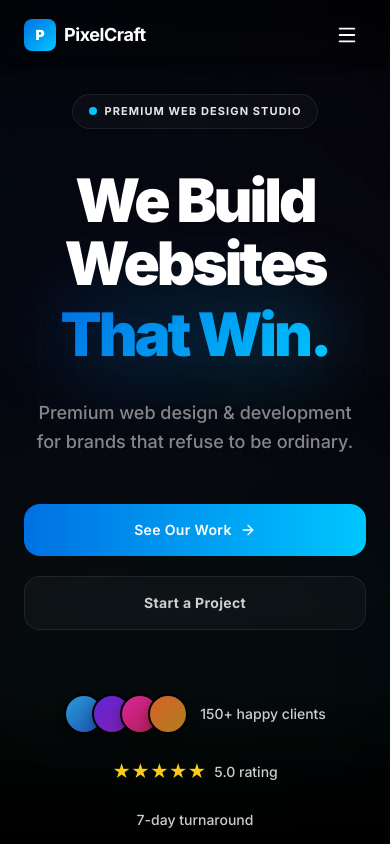
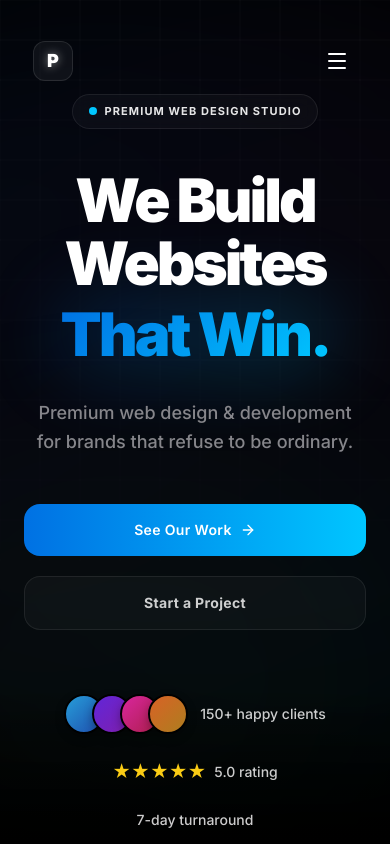
Before and after one commit to visucs/PixelCraft-Studio, a React (Vite) app: page / in a window 390 px wide. Shown: the top 844 px of the page. Built offline with nearby package versions, Linux system fonts and the light colour scheme.

Commit message:
Complete 21st.dev premium UI redesign for Navbar section

```diff
--- a/src/components/Navbar.jsx
+++ b/src/components/Navbar.jsx
@@ -1,12 +1,13 @@
 import { useState, useEffect } from 'react';
 import { motion, AnimatePresence } from 'framer-motion';
-import { Menu, X, ArrowRight } from 'lucide-react';
+import { Menu, X, ArrowRight, Sparkles } from 'lucide-react';
 
 const links = ['Work', 'Services', 'Process', 'Pricing', 'Contact'];
 
 export default function Navbar({ onStartProject, onContact }) {
   const [scrolled, setScrolled] = useState(false);
   const [mobileOpen, setMobileOpen] = useState(false);
+  const [hoveredLink, setHoveredLink] = useState(null);
 
   useEffect(() => {
     const handleScroll = () => setScrolled(window.scrollY > 20);
@@ -24,30 +25,60 @@ export default function Navbar({ onStartProject, onContact }) {
   return (
     <>
       <nav
-        className={`fixed top-0 left-0 right-0 z-50 transition-all duration-500 ${
-          scrolled
-            ? 'bg-black/80 backdrop-blur-2xl border-b border-white/[0.06] shadow-2xl'
-            : 'bg-black/20 backdrop-blur-md'
+        className={`fixed top-0 left-0 right-0 z-50 transition-all duration-500 flex justify-center ${
+          scrolled ? 'pt-4' : 'pt-6'
         }`}
       >
-        <div className="max-w-7xl mx-auto px-6 py-4 flex items-center justify-between">
+        <div
+          className={`w-full max-w-7xl mx-4 transition-all duration-500 rounded-full border ${
+            scrolled
+              ? 'bg-white/[0.02] backdrop-blur-2xl border-white/[0.08] shadow-[0_20px_40px_rgba(0,0,0,0.5)] px-6 py-3'
+              : 'bg-transparent border-transparent px-4 py-4'
+          }`}
+          style={{
+            boxShadow: scrolled ? '0 10px 30px rgba(0,0,0,0.5), inset 0 1px 0 rgba(255,255,255,0.1)' : 'none',
+          }}
+        >
+          <div className="flex items-center justify-between">
             {/* Logo */}
-          <div className="flex items-center gap-2 cursor-pointer" onClick={() => window.scrollTo({ top: 0, behavior: 'smooth' })}>
-            <div className="w-8 h-8 rounded-lg bg-gradient-to-br from-[#0071E3] to-[#00C6FF] flex items-center justify-center">
-              <span className="text-white font-black text-sm">P</span>
+            <div
+              className="flex items-center gap-3 cursor-pointer group"
+              onClick={() => window.scrollTo({ top: 0, behavior: 'smooth' })}
+            >
+              <div className="relative flex items-center justify-center w-10 h-10 rounded-xl bg-white/[0.05] border border-white/10 group-hover:border-white/20 transition-all duration-300 overflow-hidden">
+                <div className="absolute inset-0 bg-gradient-to-br from-[#00C6FF]/20 to-[#9B5DE5]/20 opacity-0 group-hover:opacity-100 transition-opacity duration-500" />
+                <span className="text-white font-black text-lg relative z-10" style={{ textShadow: '0 0 10px rgba(255,255,255,0.5)' }}>P</span>
               </div>
-            <span className="text-white font-bold text-lg tracking-tight">PixelCraft</span>
+              <span className="text-white font-bold text-xl tracking-tight hidden sm:block group-hover:text-transparent group-hover:bg-clip-text group-hover:bg-gradient-to-r from-white to-white/60 transition-all duration-300">
+                PixelCraft
+              </span>
             </div>
 
             {/* Desktop Links */}
-          <div className="hidden md:flex items-center gap-8">
+            <div className="hidden md:flex items-center gap-1 relative">
               {links.map((link) => (
                 <button
                   key={link}
                   onClick={() => handleLink(link)}
-                className="text-[#86868B] hover:text-white text-sm font-medium transition-colors duration-200 tracking-tight"
+                  onMouseEnter={() => setHoveredLink(link)}
+                  onMouseLeave={() => setHoveredLink(null)}
+                  className="relative px-5 py-2 text-sm font-medium tracking-wide transition-colors duration-300 z-10"
                 >
+                  <span className={`relative z-10 transition-colors duration-300 ${hoveredLink === link ? 'text-white' : 'text-[#86868B]'}`}>
                     {link}
+                  </span>
+
+                  {/* Hover Pill Background */}
+                  {hoveredLink === link && (
+                    <motion.div
+                      layoutId="navbar-hover-pill"
+                      className="absolute inset-0 bg-white/[0.06] rounded-full border border-white/[0.05]"
+                      initial={{ opacity: 0 }}
+                      animate={{ opacity: 1 }}
+                      exit={{ opacity: 0 }}
+                      transition={{ type: "spring", bounce: 0.2, duration: 0.6 }}
+                    />
+                  )}
                 </button>
               ))}
             </div>
@@ -56,20 +87,39 @@ export default function Navbar({ onStartProject, onContact }) {
             <div className="hidden md:flex items-center gap-4">
               <button
                 onClick={onStartProject}
-              className="btn-blue text-sm px-5 py-2.5"
+                className="group relative px-6 py-2.5 rounded-full font-bold text-sm overflow-hidden transition-all duration-500 text-white"
+                style={{
+                  background: 'rgba(255,255,255,0.05)',
+                  border: '1px solid rgba(255,255,255,0.1)',
+                  boxShadow: '0 0 20px rgba(0,198,255,0)',
+                }}
+                onMouseEnter={(e) => {
+                  e.currentTarget.style.boxShadow = '0 0 30px rgba(0,198,255,0.3)';
+                  e.currentTarget.style.borderColor = 'rgba(255,255,255,0.2)';
+                }}
+                onMouseLeave={(e) => {
+                  e.currentTarget.style.boxShadow = '0 0 20px rgba(0,198,255,0)';
+                  e.currentTarget.style.borderColor = 'rgba(255,255,255,0.1)';
+                }}
               >
-              Start a Project <ArrowRight size={14} />
+                {/* Internal hover gradient */}
+                <div className="absolute inset-0 bg-gradient-to-r from-[#00C6FF]/80 to-[#9B5DE5]/80 opacity-0 group-hover:opacity-100 transition-opacity duration-500 -z-10" />
+
+                <span className="flex items-center gap-2">
+                  Start Project <ArrowRight size={14} className="group-hover:translate-x-1 transition-transform" />
+                </span>
               </button>
             </div>
 
             {/* Mobile Menu Toggle */}
             <button
-            className="md:hidden text-white p-2"
+              className="md:hidden text-white p-2 rounded-full hover:bg-white/[0.05] transition-colors"
               onClick={() => setMobileOpen(!mobileOpen)}
               aria-label="Toggle menu"
             >
-            {mobileOpen ? <X size={22} /> : <Menu size={22} />}
+              {mobileOpen ? <X size={24} /> : <Menu size={24} />}
             </button>
+          </div>
         </div>
       </nav>
 
@@ -77,27 +127,36 @@ export default function Navbar({ onStartProject, onContact }) {
       <AnimatePresence>
         {mobileOpen && (
           <motion.div
-            initial={{ opacity: 0, y: -20 }}
-            animate={{ opacity: 1, y: 0 }}
-            exit={{ opacity: 0, y: -20 }}
+            initial={{ opacity: 0, y: -20, filter: 'blur(10px)' }}
+            animate={{ opacity: 1, y: 0, filter: 'blur(0px)' }}
+            exit={{ opacity: 0, y: -20, filter: 'blur(10px)' }}
             transition={{ duration: 0.3 }}
-            className="fixed top-[65px] left-0 right-0 z-40 bg-black/95 backdrop-blur-2xl border-b border-white/[0.06] px-6 py-8"
+            className="fixed inset-0 z-40 bg-black/90 backdrop-blur-3xl pt-28 px-6 flex flex-col"
           >
-            <div className="flex flex-col gap-6">
+            <div className="absolute top-0 inset-x-0 h-40 bg-gradient-to-b from-[#00C6FF]/10 to-transparent pointer-events-none" />
+
+            <div className="flex flex-col gap-2 relative z-10">
               {links.map((link) => (
                 <button
                   key={link}
                   onClick={() => handleLink(link)}
-                  className="text-white text-xl font-medium text-left hover:text-[#0071E3] transition-colors"
+                  className="group flex items-center justify-between text-white text-3xl font-black tracking-tight text-left py-4 border-b border-white/[0.05] hover:pl-4 transition-all duration-300"
                 >
+                  <span className="group-hover:text-transparent group-hover:bg-clip-text group-hover:bg-gradient-to-r from-[#00C6FF] to-[#9B5DE5] transition-all duration-300">
                     {link}
+                  </span>
+                  <ArrowRight size={24} className="opacity-0 group-hover:opacity-100 text-[#00C6FF] transition-opacity duration-300" />
                 </button>
               ))}
+            </div>
+
+            <div className="mt-12 relative z-10">
               <button
                 onClick={() => { onStartProject(); setMobileOpen(false); }}
-                className="btn-blue w-full justify-center mt-2"
+                className="w-full py-5 rounded-2xl bg-gradient-to-r from-[#00C6FF] to-[#9B5DE5] text-white font-bold text-lg shadow-[0_10px_30px_rgba(0,198,255,0.4)] flex justify-center items-center gap-3"
               >
-                Start a Project <ArrowRight size={14} />
+                <Sparkles size={20} />
+                Start a Project
               </button>
             </div>
           </motion.div>
```
Lines whose indentation alone changed are shown as unchanged.
